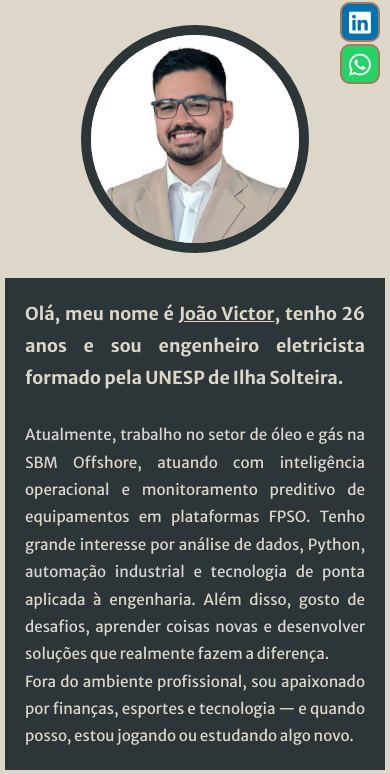
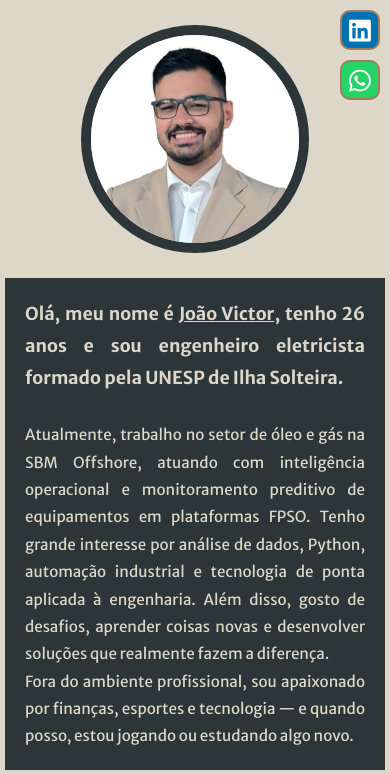
Before and after one commit to jvffernandes1/jvffernandes1.github.io, a PHP site: page / in a window 390 px wide. Shown: the top 774 px of the page. Run offline with PHP 8.4, Linux system fonts and the light colour scheme.

Commit message:
design_updates
minor_design_updates

```diff
--- a/content/static/style.css
+++ b/content/static/style.css
@@ -698,7 +698,7 @@ label:active:after{
 	position:fixed;
 	width:40px;
 	height:40px;
-	bottom:90%;
+	top:60px;
 	right:10px;
 	background-color:#25d366;
 	color:#FFF;
@@ -713,7 +713,7 @@ label:active:after{
 	position:fixed;
 	width:40px;
 	height:40px;
-	bottom:95%;
+	top:10px;
 	right:10px;
 	background-color: #0072b1;
 	color:#FFF;
```
